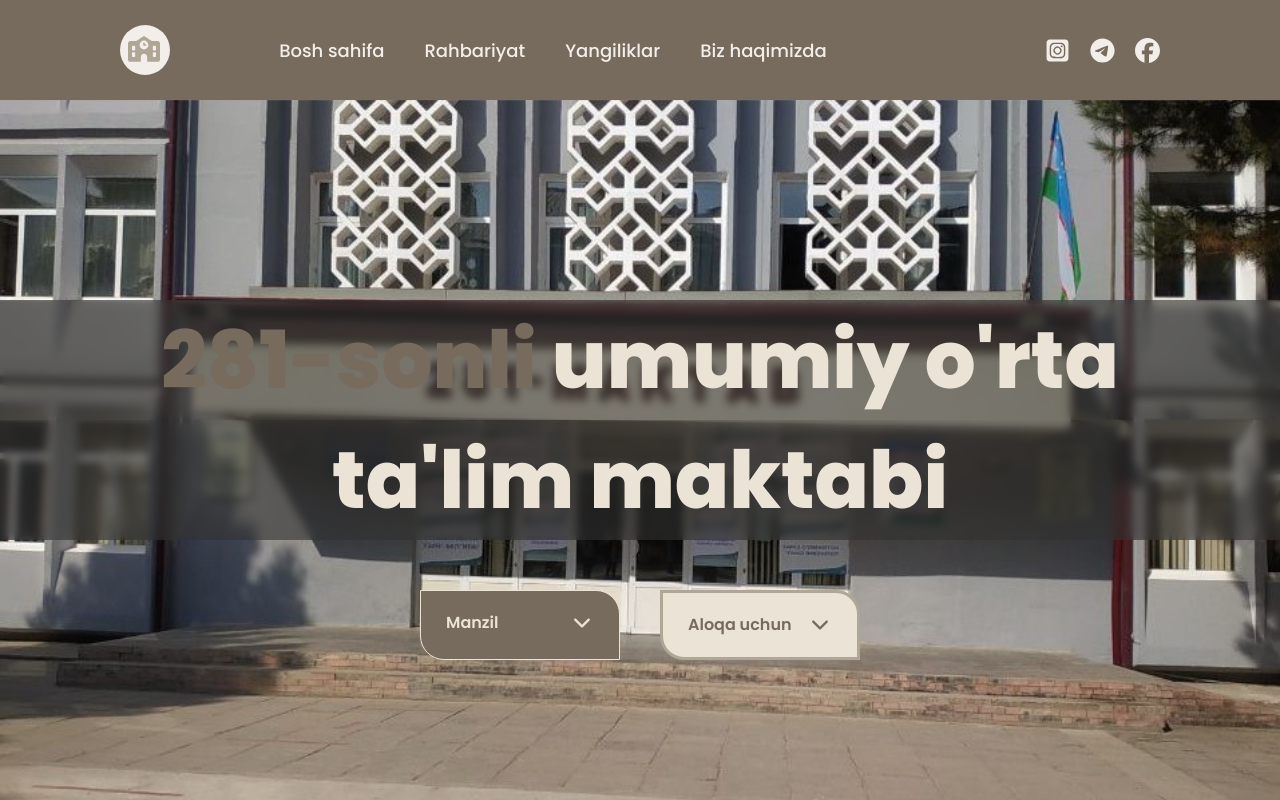
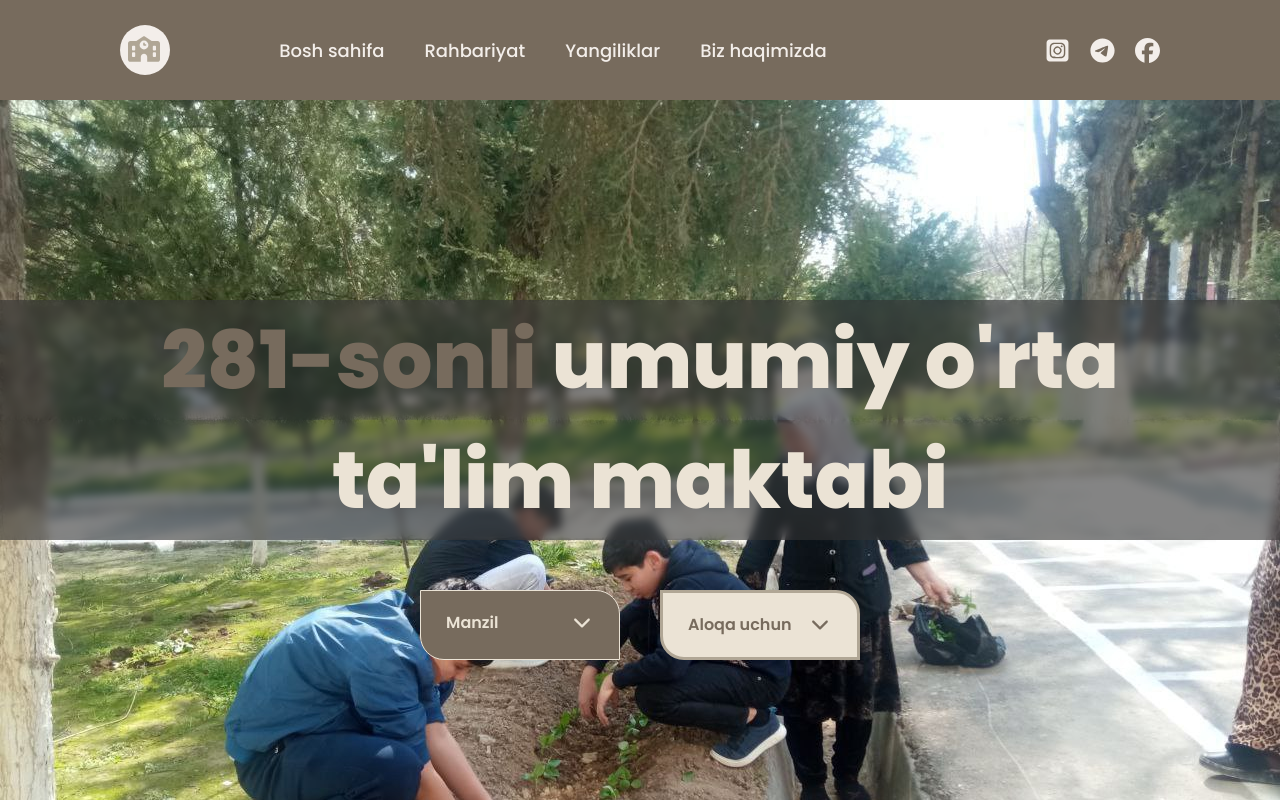
Before and after one commit to AbdurahmonAsqarov/281-maktab, a React (Vite) app: page / in a window 1280 px wide. Shown: the top 800 px of the page. Built offline with nearby package versions, Linux system fonts and the light colour scheme.

Commit message:
Testing load image

```diff
--- a/src/index.css
+++ b/src/index.css
@@ -15,7 +15,7 @@ html,.footer{
     overflow-x: hidden;
 }
 .bg-img {
-    background-image: url('./assets/maktab_rasm.jpg');
+    background-image: url('./assets/swiper/Swiper1/swiper_1.jpg');
     background-repeat: no-repeat;
     background-size: cover;
 }
```
